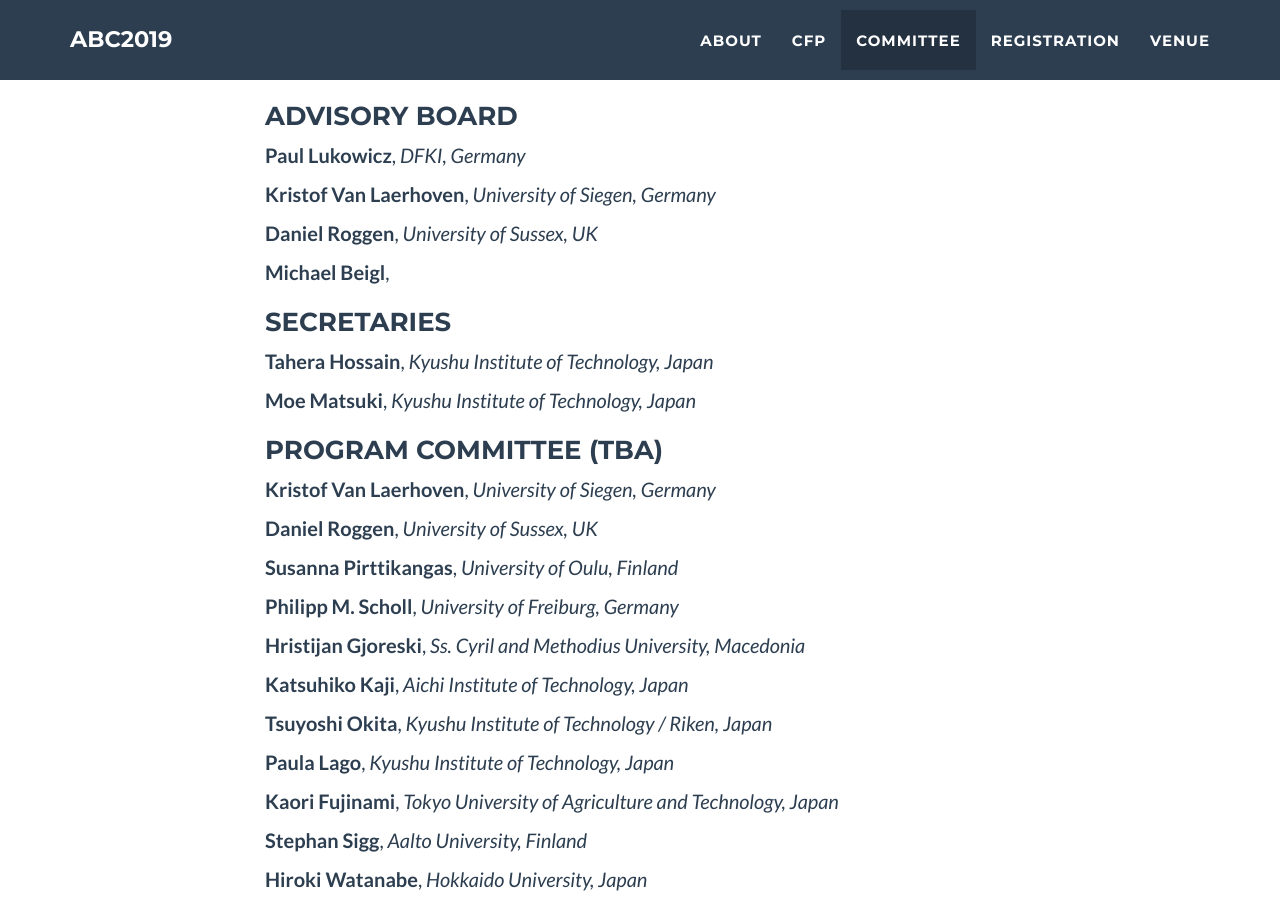
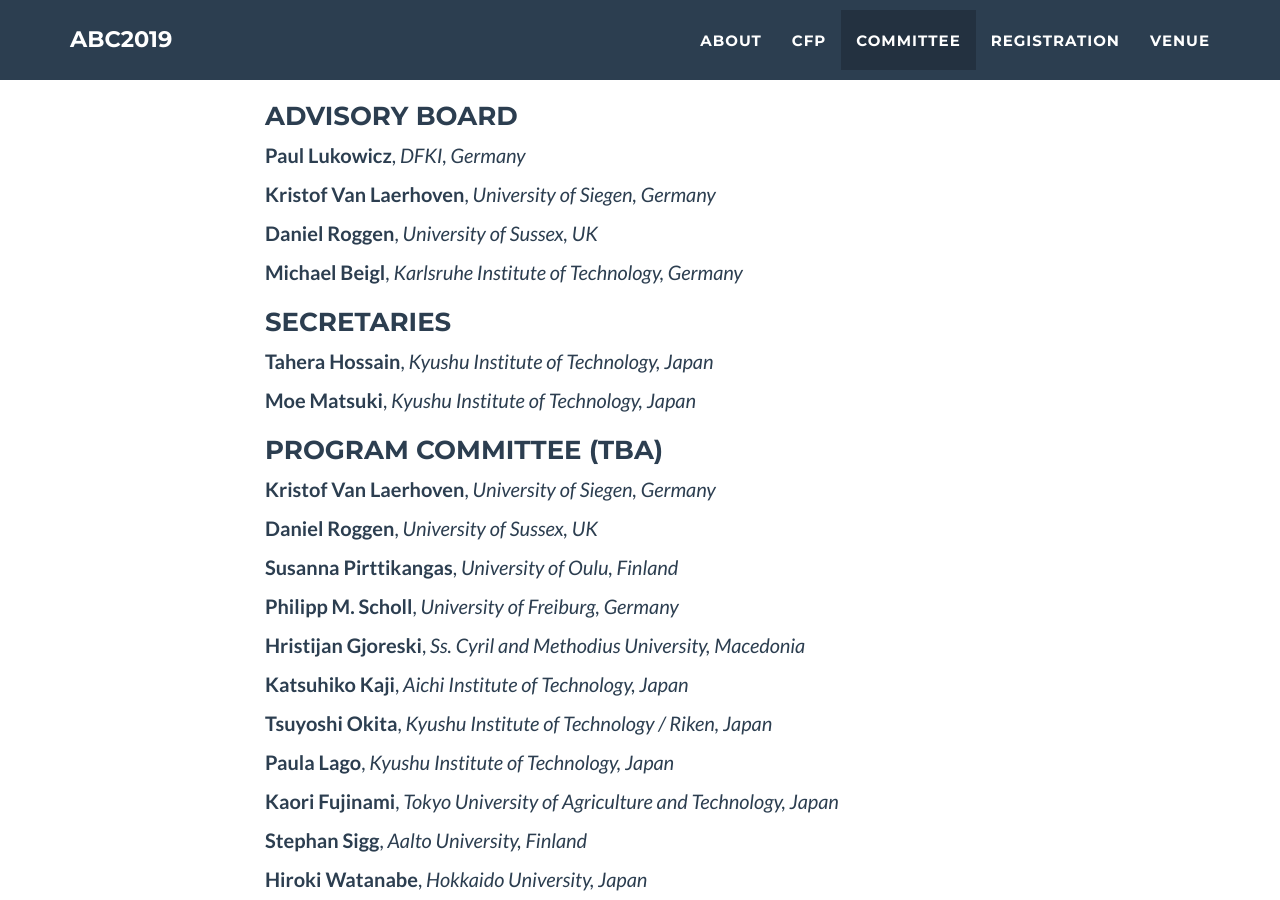
Before and after one commit to abc-research/2019, a Jekyll site: the page built from index.html, in a window 1280 px wide and 900 px high, scrolled down 3360 px. Built offline with Jekyll 4.4.1, drawn with Linux system fonts in a browser that asks for light colours; some of the changed lines change nothing that is shown.

Commit message:
Update _config.yml

```diff
--- a/_config.yml
+++ b/_config.yml
@@ -78,7 +78,7 @@ committee:
       - name: Daniel Roggen
         affil: University of Sussex, UK
       - name: Michael Beigl
-        afil: Karlsruhe Institute of Technology, Germany
+        affil: Karlsruhe Institute of Technology, Germany
   - role: Secretaries
     member:
       - name: Tahera Hossain
```
